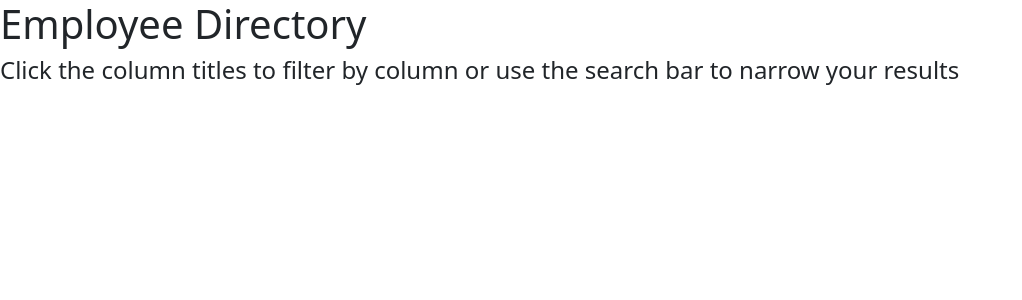
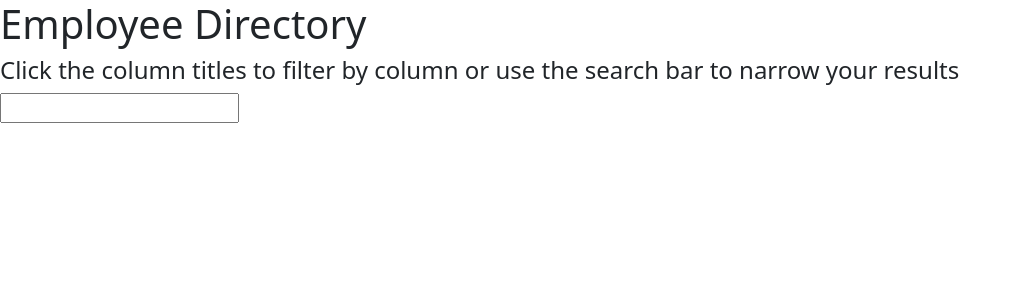
Before and after one commit to dboren/db_hw_EmployeeDirectory, a React (Create React App) app: page / in a window 1280 px wide. Shown: the top 300 px of the page, without its empty margins (0-1022 px from the left). Built offline with nearby package versions, Linux system fonts and the light colour scheme.

Commit message:
added SearchBar component

```diff
--- a/src/App.js
+++ b/src/App.js
@@ -1,10 +1,14 @@
 import React from "react";
 import './App.css';
 import Header from './components/Header';
+import SearchBar from "./components/SearchBar";
 
 function App() {
   return (
-      <Header />
+      <div>
+        <Header />
+        <SearchBar />
+      </div>
   );
 }
 
--- /dev/null
+++ b/src/components/SearchBar/index.js
@@ -0,0 +1,13 @@
+import React from "react";
+
+function SearchBar() {
+    return (
+        <div>
+            <form>
+                <input type="text"></input>
+            </form>
+        </div>
+    )
+}
+
+export default SearchBar;
```
